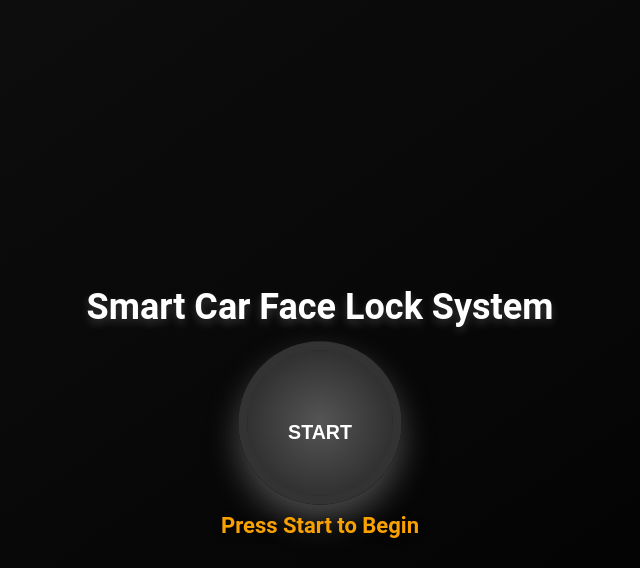
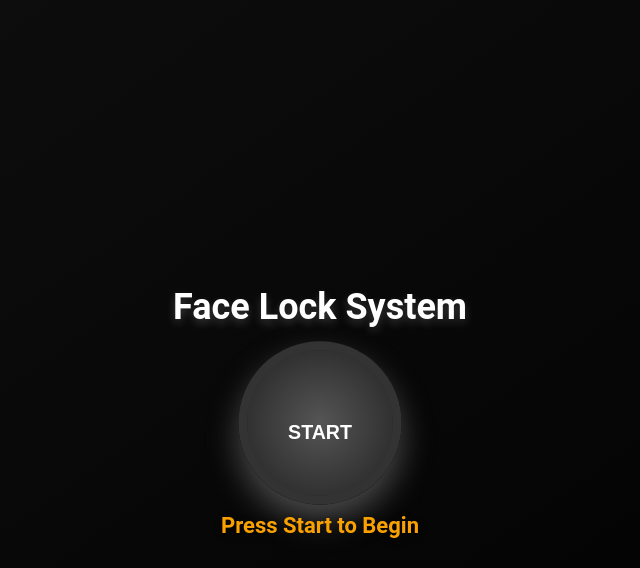
Before and after one commit to Sanjay16C/facelock, a Flask app: page / in a window 1280 px wide. Shown: the top 568 px of the page, without its empty margins (320-960 px from the left). Run offline with Flask 3, Linux system fonts and the light colour scheme; parts of the project's set-up code (start-up, migrations or seed data) failed here and were passed over.

Commit message:
print changes

```diff
--- a/templates/index.html
+++ b/templates/index.html
@@ -152,7 +152,7 @@
     </style>
   </head>
   <body>
-    <h1>Smart Car Face Lock System</h1>
+    <h1>Face Lock System</h1>
     <button id="start-btn" onclick="startVerification()">Start</button>
     <div id="verification-status">Press Start to Begin</div>
     <div id="video-feed-container">
```
